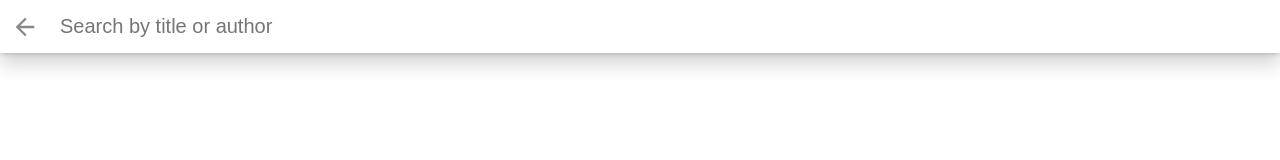
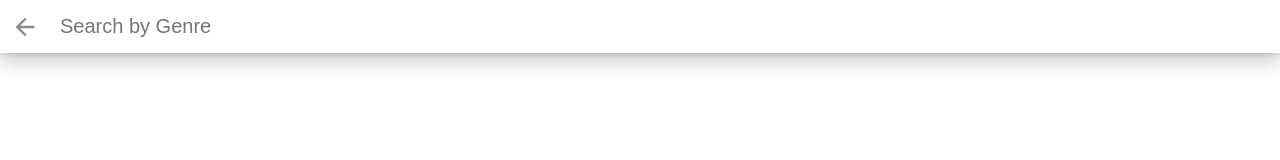
Before and after one commit to AlfonsoTorrez/MyReads, a React (Create React App) app: page /add in a window 1280 px wide. Shown: the top 160 px of the page. Built offline with nearby package versions, Linux system fonts and the light colour scheme.

Commit message:
test: testing out search bar functiionality

```diff
--- a/src/AddBook.js
+++ b/src/AddBook.js
@@ -1,7 +1,17 @@
 import React from 'react'
 import {Link} from 'react-router-dom'
+import serializeForm from 'form-serialize'
+// import * as BooksAPI from './BooksAPI'
 
 class AddBook extends React.Component{
+
+  handleSubmit = (e) => {
+    e.preventDefault()
+    const value = serializeForm(e.target, { hash: true })
+    console.log("You search for:")
+    console.log(value.search)
+  }
+
   render(){
     return(
       <div className="search-books">
@@ -9,6 +19,7 @@ class AddBook extends React.Component{
           <Link className="close-search" to='/'>
             Close
           </Link>
+          <form onSubmit={this.handleSubmit}>
             <div className="search-books-input-wrapper">
               {/*
                 NOTES: The search from BooksAPI is limited to a particular set of search terms.
@@ -18,8 +29,9 @@ class AddBook extends React.Component{
                 However, remember that the BooksAPI.search method DOES search by title or author. So, don't worry if
                 you don't find a specific author or title. Every search is limited by search terms.
               */}
-            <input type="text" placeholder="Search by title or author"/>
+              <input type="text" name='search' placeholder="Search by Genre"/>
             </div>
+          </form>
         </div>
         <div className="search-books-results">
           <ol className="books-grid"></ol>
```
Lines whose indentation alone changed are shown as unchanged.
